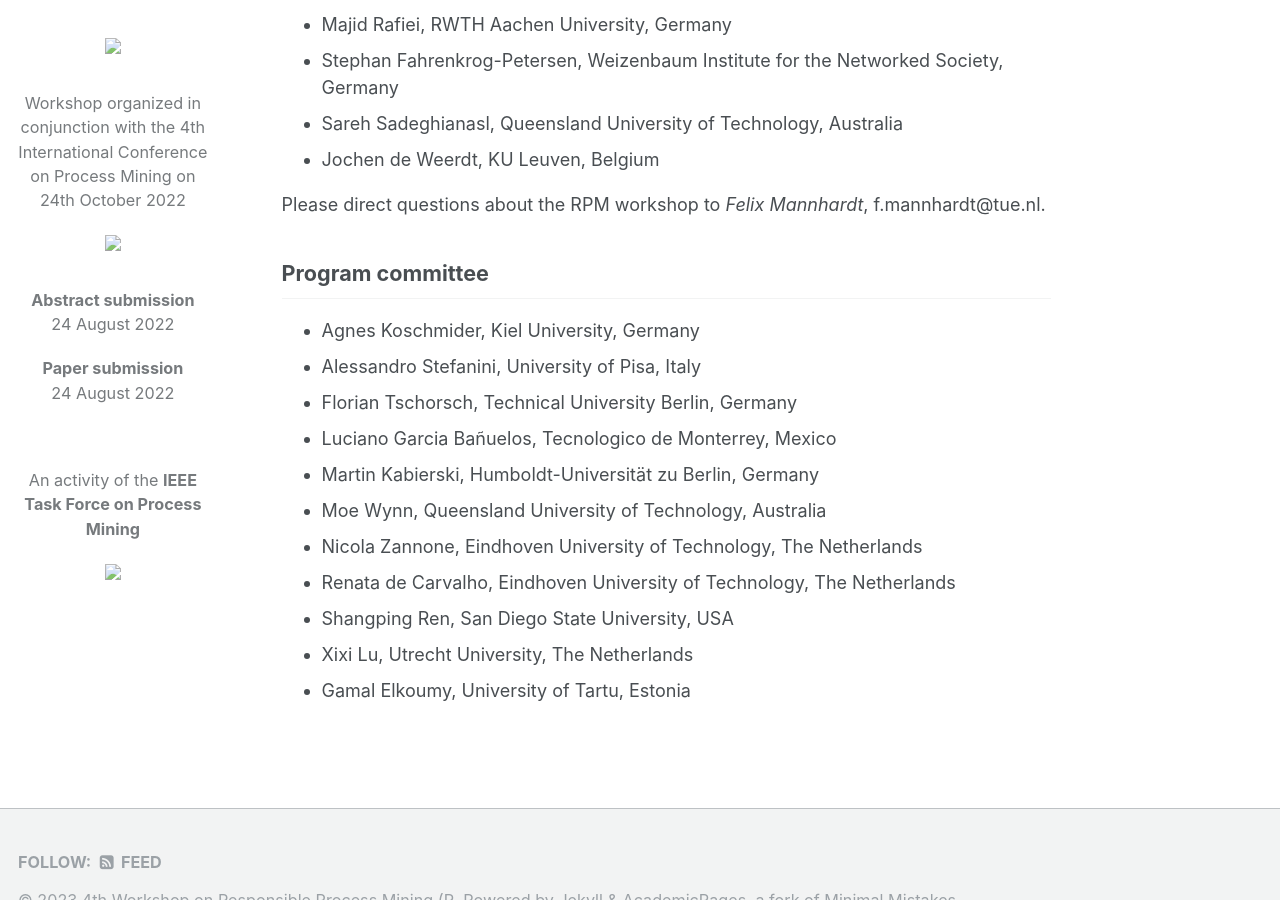
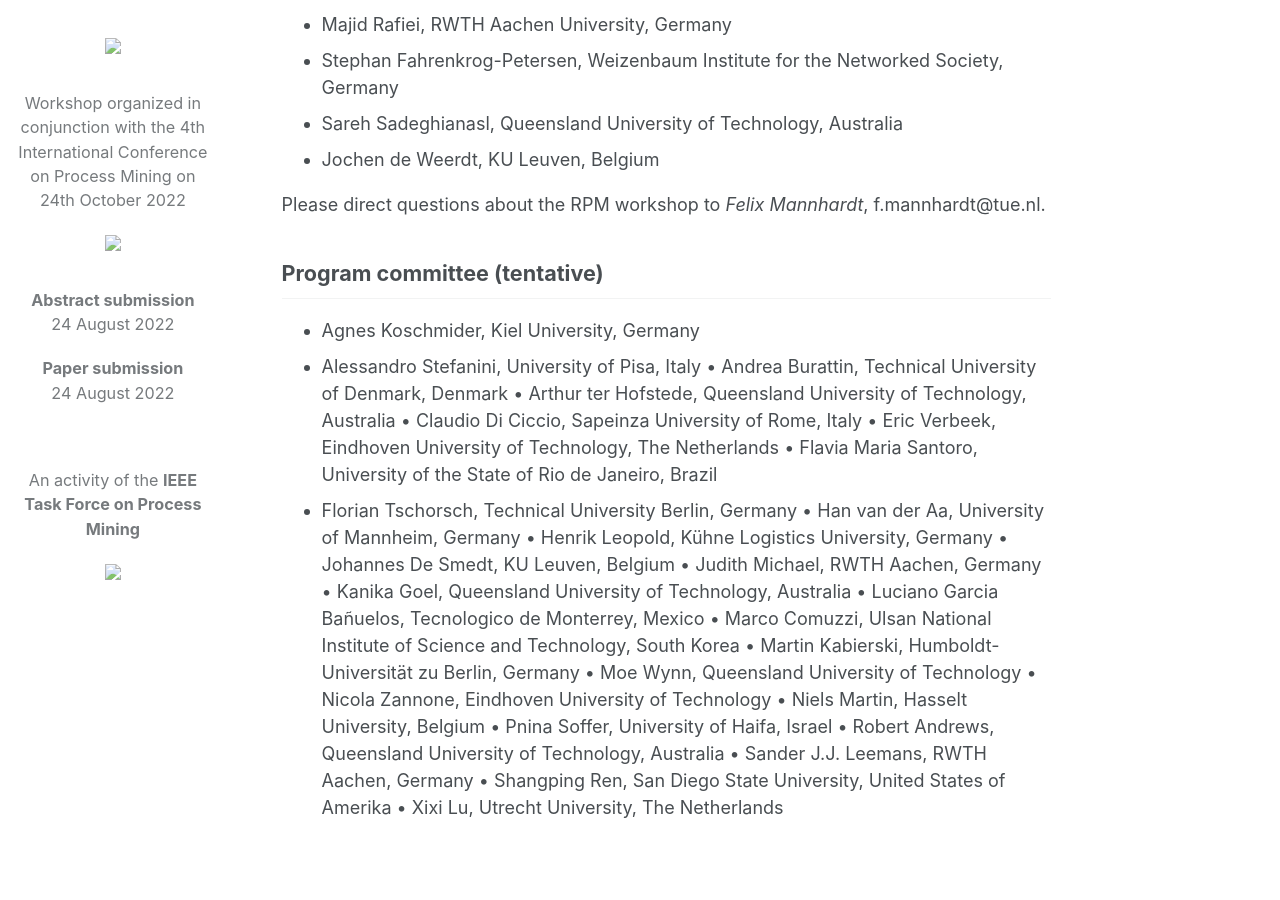
Before and after one commit to rpm-workshop/2023, a Jekyll site: the page built from _pages/about.md, in a window 1280 px wide and 900 px high, scrolled down 3070 px. Built offline with Jekyll 4.4.1, drawn with Linux system fonts in a browser that asks for light colours.

Commit message:
Added tentative committee

```diff
--- a/_pages/about.md
+++ b/_pages/about.md
@@ -58,16 +58,29 @@ The topics of interest for this workshop, but not limited to, are provided below
 
 Please direct questions about the RPM workshop to *Felix Mannhardt*, f.mannhardt@tue.nl.
 
-## Program committee
+## Program committee (tentative)
 
 * Agnes Koschmider, Kiel University, Germany
 * Alessandro Stefanini, University of Pisa, Italy
+•	Andrea Burattin, Technical University of Denmark, Denmark
+•	Arthur ter Hofstede, Queensland University of Technology, Australia
+•	Claudio Di Ciccio, Sapeinza University of Rome, Italy
+•	Eric Verbeek, Eindhoven University of Technology, The Netherlands
+•	Flavia Maria Santoro, University of the State of Rio de Janeiro, Brazil
 * Florian Tschorsch, Technical University Berlin, Germany
-* Luciano Garcia Bañuelos, Tecnologico de Monterrey, Mexico
-* Martin Kabierski, Humboldt-Universität zu Berlin, Germany
-* Moe Wynn, Queensland University of Technology, Australia
-* Nicola Zannone, Eindhoven University of Technology, The Netherlands
-* Renata de Carvalho, Eindhoven University of Technology, The Netherlands
-* Shangping Ren, San Diego State University, USA
-* Xixi Lu, Utrecht University, The Netherlands
-* Gamal Elkoumy, University of Tartu, Estonia
+•	Han van der Aa, University of Mannheim, Germany
+•	Henrik Leopold, Kühne Logistics University, Germany
+•	Johannes De Smedt, KU Leuven, Belgium
+•	Judith Michael, RWTH Aachen, Germany
+•	Kanika Goel, Queensland University of Technology, Australia
+•	Luciano Garcia Bañuelos, Tecnologico de Monterrey, Mexico
+•	Marco Comuzzi, Ulsan National Institute of Science and Technology, South Korea
+•	Martin Kabierski, Humboldt-Universität zu Berlin, Germany
+•	Moe Wynn, Queensland University of Technology
+•	Nicola Zannone, Eindhoven University of Technology
+•	Niels Martin, Hasselt University, Belgium
+•	Pnina Soffer, University of Haifa, Israel
+•	Robert Andrews, Queensland University of Technology, Australia
+•	Sander J.J. Leemans, RWTH Aachen, Germany
+•	Shangping Ren, San Diego State University, United States of Amerika
+•	Xixi Lu, Utrecht University, The Netherlands
```
